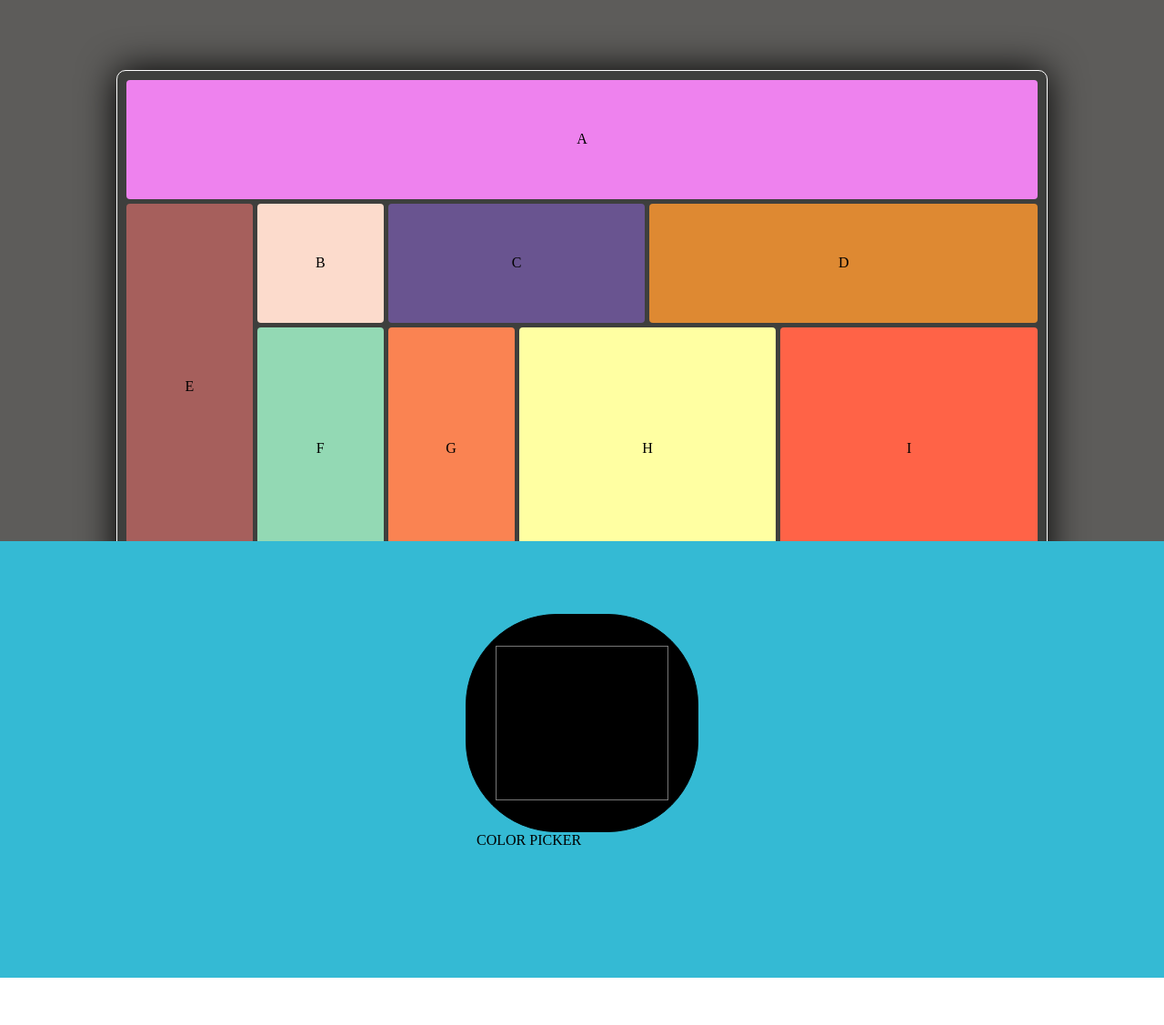
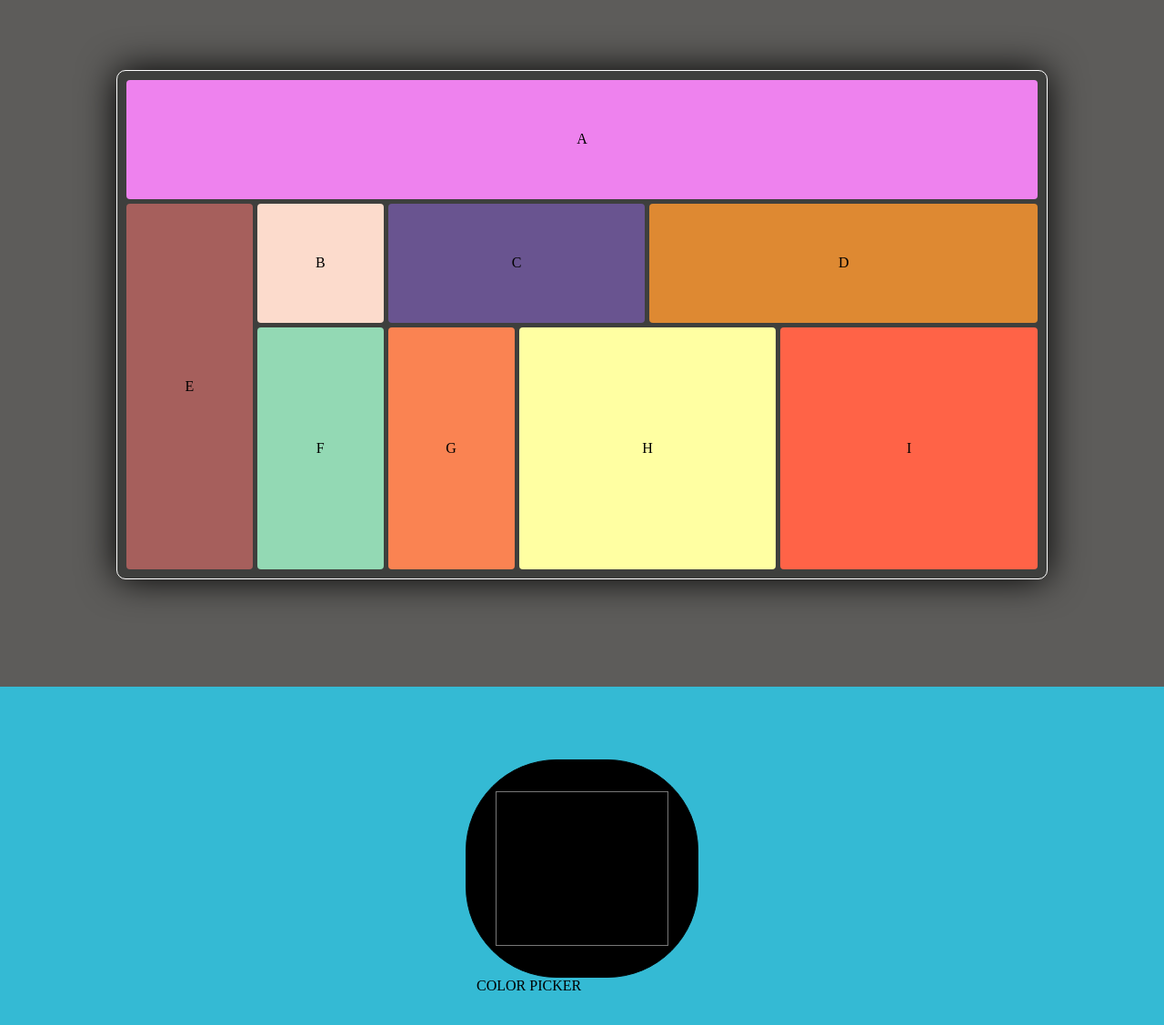
Before and after one commit to jeromeEdica9/jeromeedica4, a plain HTML site: page index.html in a window 1280 px wide. Shown: the part 83-1210 px from the top of the page at 91% size. Before the commit the page ends 1158 px from the top, so only its background shows below. Drawn offline with Linux system fonts and the light colour scheme.

Commit message:
Update style.css

```diff
--- a/style.css
+++ b/style.css
@@ -117,7 +117,7 @@ html {
 .section2 {
 
     position: absolute;
-    margin: 37.4em auto;
+    margin: 47.4em auto;
     height: 60vh;
     background: #34BAD4;
 }
```
